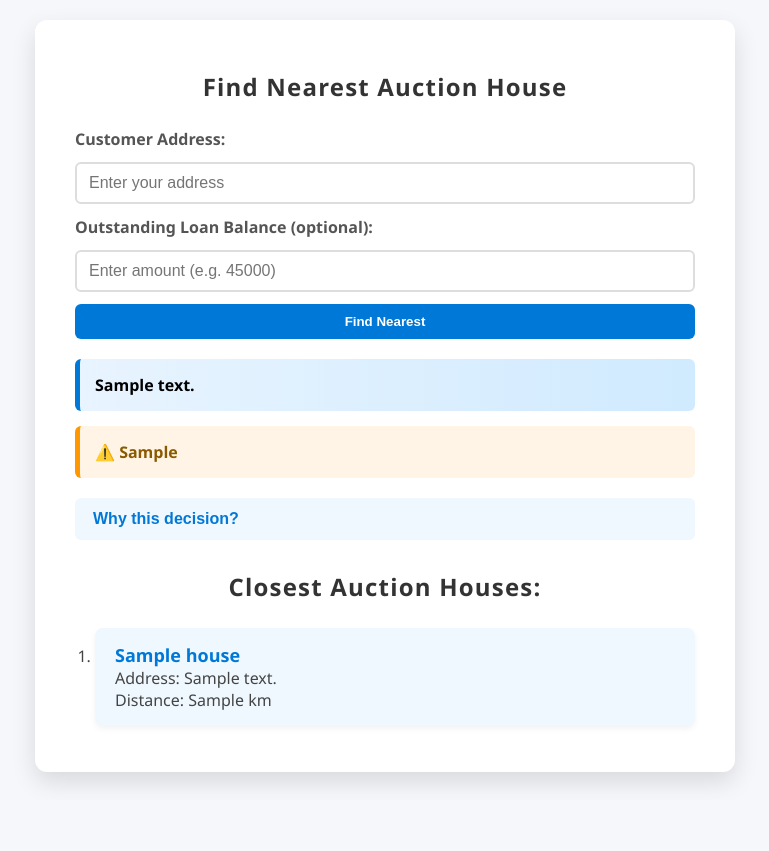
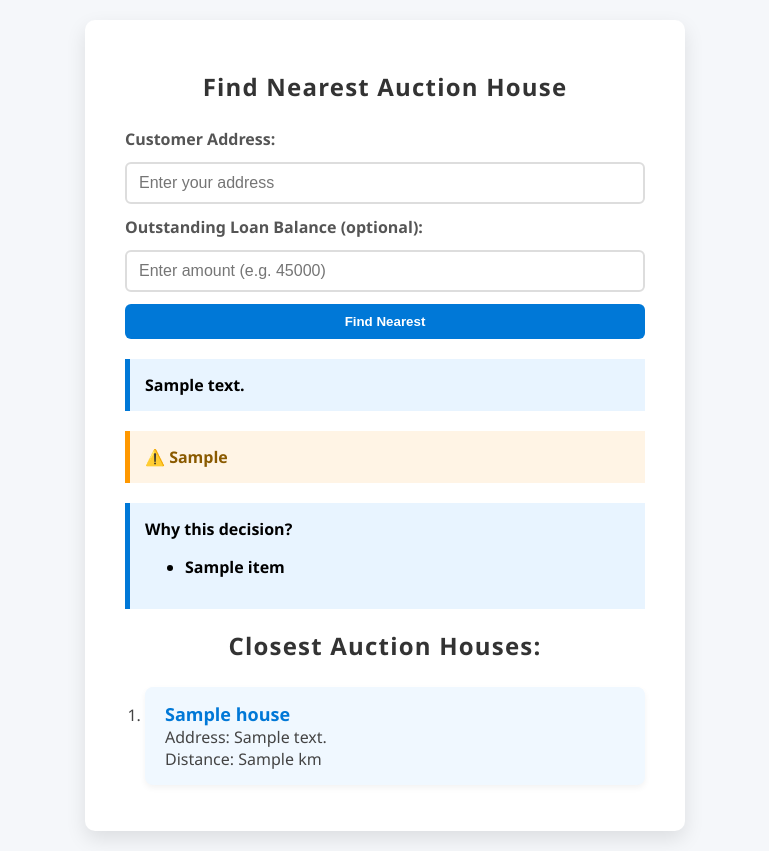
Before and after one commit to Jzivkovic02/nearest-auction-finder, a Flask app: template templates/index.html in a window 1280 px wide. Shown: the whole page, without its empty margins (255-1024 px from the left). Before the commit the page ends 785 px from the top, so only its background shows below. Run offline with Flask 3, Linux system fonts and the light colour scheme; the template is opened without the code that fills it: most values are stand-ins (such as "Sample title", 1, 10 or a date in 2020).

Commit message:
Update index.html

```diff
--- a/templates/index.html
+++ b/templates/index.html
@@ -5,7 +5,9 @@
 <meta name="viewport" content="width=device-width, initial-scale=1" />
 <title>Nearest Auction House Finder</title>
 <style>
-    * { box-sizing: border-box; }
+    * {
+        box-sizing: border-box;
+    }
 
     body {
         font-family: 'Segoe UI', Tahoma, Geneva, Verdana, sans-serif;
@@ -18,11 +20,11 @@
 
     .container {
         background: white;
-        max-width: 700px;
+        max-width: 600px;
         width: 100%;
         padding: 30px 40px;
-        border-radius: 12px;
-        box-shadow: 0 10px 25px rgba(0,0,0,0.12);
+        border-radius: 10px;
+        box-shadow: 0 8px 20px rgba(0,0,0,0.1);
     }
 
     h2 {
@@ -71,18 +73,20 @@
         font-weight: 700;
         transition: background-color 0.3s ease;
     }
-    input[type="submit"]:hover { background-color: #005a9e; }
+
+    input[type="submit"]:hover {
+        background-color: #005a9e;
+    }
 
     .note {
-        background: linear-gradient(90deg, #e8f4ff, #d0eaff);
+        background-color: #e8f4ff;
         border-left: 5px solid #0078d7;
         padding: 15px;
-        margin-bottom: 15px;
+        margin-bottom: 20px;
         font-weight: 600;
-        font-size: 16px;
-        border-radius: 6px;
     }
 
+    /* ⭐ Soft warning */
     .warning {
         background-color: #fff4e5;
         border-left: 5px solid #ff9800;
@@ -90,7 +94,6 @@
         margin-bottom: 20px;
         font-weight: 600;
         color: #8a5a00;
-        border-radius: 6px;
     }
 
     .error {
@@ -104,60 +107,30 @@
         font-weight: 600;
     }
 
-    /* Collapsible */
-    .collapsible {
-        background-color: #f0f8ff;
-        color: #0078d7;
-        cursor: pointer;
-        padding: 12px 18px;
-        width: 100%;
-        border: none;
-        text-align: left;
-        outline: none;
-        font-size: 16px;
-        font-weight: 600;
-        border-radius: 6px;
-        margin-bottom: 10px;
-        transition: background 0.3s ease;
-    }
-    .collapsible:hover { background-color: #d9eaff; }
-
-    .content {
-        padding: 0 18px;
-        display: none;
-        overflow: hidden;
-        background-color: #f9fbff;
-        border-left: 3px solid #0078d7;
-        margin-bottom: 15px;
-        border-radius: 0 6px 6px 0;
-    }
-
-    .content ul { margin: 10px 0; padding-left: 20px; }
-
     ol {
         padding-left: 20px;
         color: #444;
     }
+
     ol li {
         background-color: #f0f8ff;
         margin-bottom: 15px;
         padding: 15px 20px;
         border-radius: 8px;
         box-shadow: 0 3px 6px rgba(0,0,0,0.05);
-        transition: background-color 0.3s ease;
     }
-    ol li:hover { background-color: #d9eaff; }
-    ol li strong { color: #0078d7; font-size: 18px; }
 
-    @media (max-width: 480px) {
-        form { flex-direction: column; }
-        input[type="text"], input[type="number"], input[type="submit"] { width: 100%; }
+    ol li strong {
+        color: #0078d7;
+        font-size: 18px;
     }
 </style>
 </head>
+
 <body>
 <div class="container">
     <h2>Find Nearest Auction House</h2>
+
     <form method="post" action="/">
         <label for="address">Customer Address:</label>
         <input type="text" id="address" name="address" placeholder="Enter your address" required />
@@ -168,36 +141,30 @@
         <input type="submit" value="Find Nearest" />
     </form>
 
-    <!-- ALWAYS VISIBLE NOTE -->
     {% if note %}
     <div class="note">{{ note }}</div>
     {% endif %}
 
-    <!-- ⭐ NEW: Soft warning -->
     {% if soft_warning %}
-    <div class="warning">⚠️ {{ soft_warning }}</div>
+    <div class="warning">
+        ⚠️ {{ soft_warning }}
+    </div>
+    {% endif %}
+
+    <!-- ⭐ Overlay v2.2: Decision transparency -->
+    {% if decision_details %}
+    <div class="note">
+        <strong>Why this decision?</strong>
+        <ul>
+            {% for item in decision_details %}
+            <li>{{ item }}</li>
+            {% endfor %}
+        </ul>
+    </div>
     {% endif %}
 
     {% if error %}
     <div class="error">{{ error }}</div>
-    {% endif %}
-
-    <!-- ⭐ Collapsible "Why this decision?" -->
-    {% if note %}
-    <button type="button" class="collapsible">Why this decision?</button>
-    <div class="content">
-        <p>⭐ OVERLAY v2.2 – “Why?” Breakdown (Compliance gold)</p>
-        <ul>
-            {% if metro_distance is defined %}
-            <li>Metro status: {% if metro_distance <= 60 %}Within {{ metro_distance }} km of capital{% else %}Regional{% endif %}</li>
-            {% endif %}
-            {% if outstanding is defined %}
-            <li>Balance threshold: ${{ outstanding }}</li>
-            {% endif %}
-            <li>Applicable policy: Based on {{ state }} rubric</li>
-        </ul>
-        <p><strong>Perfect for:</strong> Training | Audit | Disputes</p>
-    </div>
     {% endif %}
 
     {% if results %}
@@ -213,21 +180,5 @@
     </ol>
     {% endif %}
 </div>
-
-<script>
-    // Collapsible functionality
-    var coll = document.getElementsByClassName("collapsible");
-    for (var i = 0; i < coll.length; i++) {
-        coll[i].addEventListener("click", function() {
-            this.classList.toggle("active");
-            var content = this.nextElementSibling;
-            if (content.style.display === "block") {
-                content.style.display = "none";
-            } else {
-                content.style.display = "block";
-            }
-        });
-    }
-</script>
 </body>
 </html>
```
